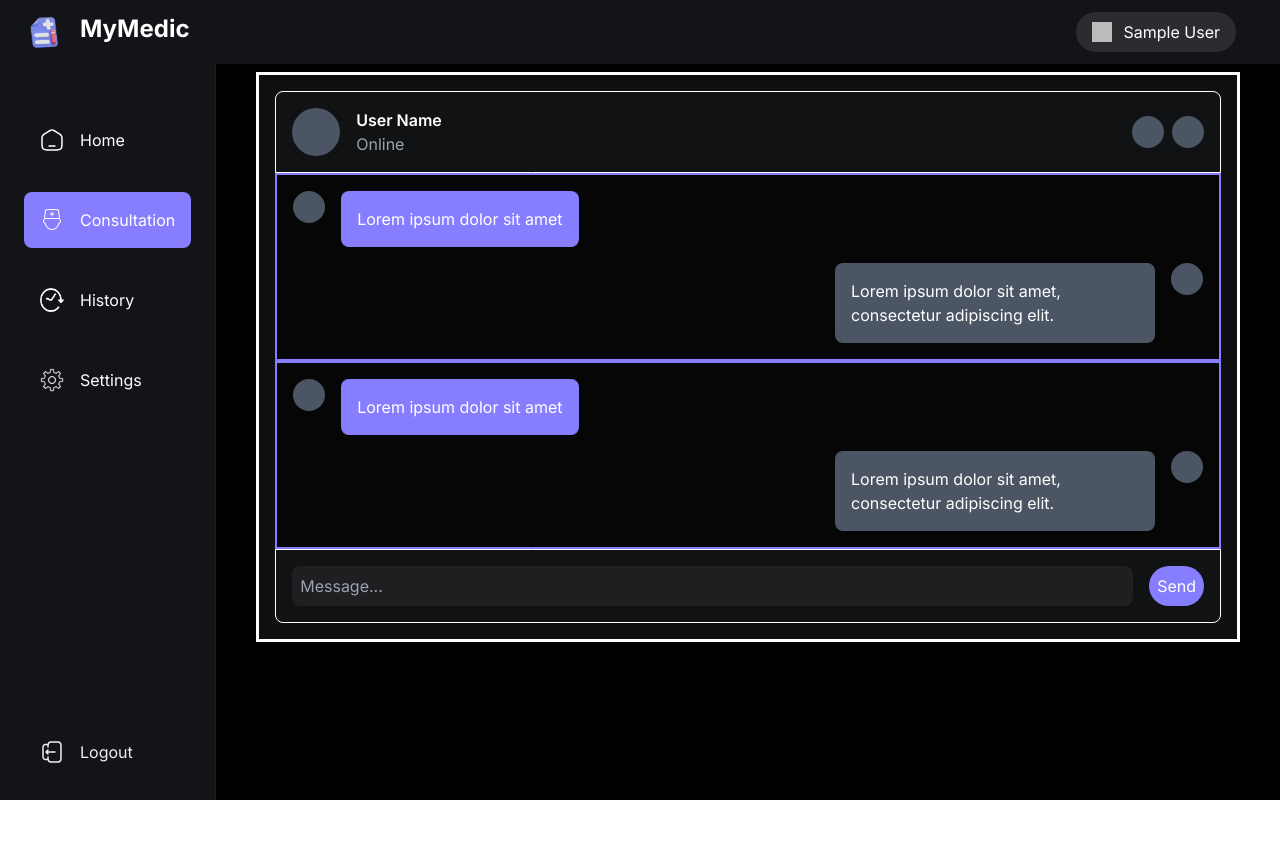
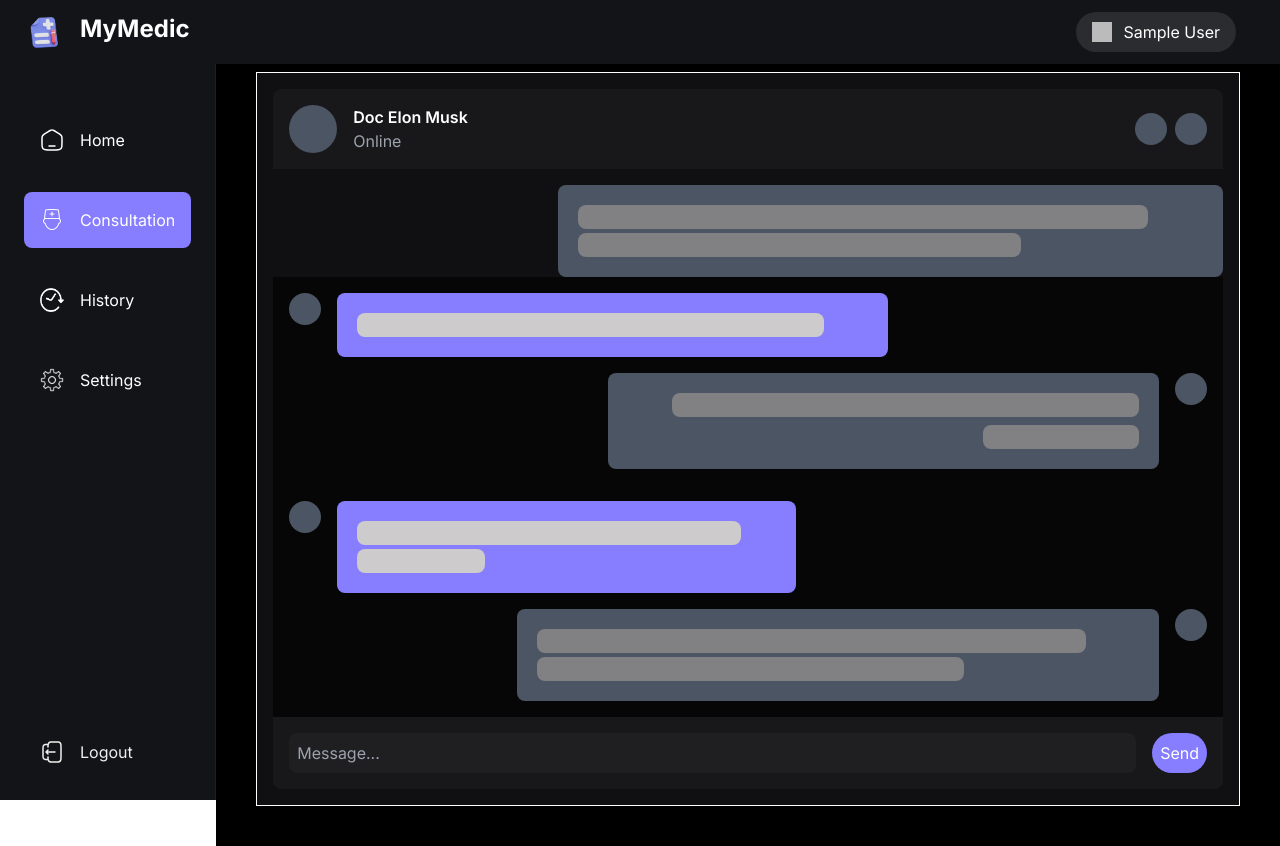
Before and after one commit to Shantanu2k19/google_mymedic, a Next.js app in the folder WebDev/: page /consult in a window 1280 px wide. Before the commit the page ends 800 px from the top, so only its background shows below. Built offline with nearby package versions, Linux system fonts and the light colour scheme; no server answers; sample sign-in values are in the browser's storage.

Commit message:
doctor message box modified, improved styling

```diff
--- a/WebDev/components/home/chatimage.tsx
+++ b/WebDev/components/home/chatimage.tsx
@@ -1,21 +1,22 @@
+interface MessageLightProps {
+  prop: number;
+}
+
 const ChatImage = () => {
     return (
-        <div className="border-2 border-white relative flex flex-col bg-dark-3 text-light-1
+        <div className="border border-white relative flex flex-col bg-dark-3 text-light-1
 w-full -mt-10 overflow-hidden
 ">
-      {/* Blur Overlay */}
-      {/* <div className="border border-white absolute inset-0 backdrop-blur-lg z-200"></div> */}
-
       {/* Chat Content */}
-      <div className="border border-white relative flex flex-col z-20 p-4">
+      <div className="relative flex flex-col z-20 p-4">
 
 
         {/* Chat Header */}
-        <div className="flex items-center p-4 bg-dark-2 bg-opacity-60 rounded-t-lg backdrop-blur-md border border-white">
+        <div className="flex items-center p-4 bg-dark-4 bg-opacity-60 rounded-t-lg backdrop-blur-md mb-4">
           <div className="flex items-center space-x-4">
             <div className="w-12 h-12 bg-gray-600 rounded-full"></div>
             <div>
-              <h2 className="text-lg font-semibold">User Name</h2>
+              <h2 className="text-lg font-semibold">Doc Elon Musk</h2>
               <p className="text-sm text-gray-400">Online</p>
             </div>
           </div>
@@ -26,32 +27,42 @@ w-full -mt-10 overflow-hidden
         </div>
 
         {/* Chat Body */}
-        <div className="border-2 border-primary-500 flex-1 p-4 space-y-4 overflow-y-hidden bg-dark-1 bg-opacity-60 backdrop-blur-md">
+        <div className="flex space-x-4 justify-end">
+          <div className="bg-gray-600 text-white p-4 rounded-lg w-[70%]">
+            < MessageDark prop={0.9}/>
+            < MessageDark prop={0.7}/>
+          </div>
+        </div>
+
+        <div className="flex-1 p-4 space-y-4 overflow-y-hidden bg-dark-1 bg-opacity-60 backdrop-blur-md">
           <div className="flex space-x-4">
             <div className="w-8 h-8 bg-gray-600 rounded-full"></div>
-            <div className="bg-primary-500 text-white p-4 rounded-lg max-w-xs">
-              Lorem ipsum dolor sit amet
+            <div className="bg-primary-500 text-white p-4 rounded-lg w-3/5">
+              < MessageLight prop={0.9}/>
             </div>
           </div>
           <div className="flex space-x-4 justify-end">
-            <div className="bg-gray-600 text-white p-4 rounded-lg max-w-xs">
-              Lorem ipsum dolor sit amet, consectetur adipiscing elit.
+            <div className="flex flex-col items-end bg-gray-600 text-white p-4 rounded-lg w-3/5">
+              <MessageDark prop={0.9}/>
+              < MessageDark prop={0.3}/>
             </div>
             <div className="w-8 h-8 bg-gray-600 rounded-full"></div>
           </div>
           {/* Add more messages as needed */}
         </div>
 
-        <div className="border-2 border-primary-500 flex-1 p-4 space-y-4 overflow-y-hidden bg-dark-1 bg-opacity-60 backdrop-blur-md">
+        <div className="flex-1 p-4 space-y-4 overflow-y-hidden bg-dark-1 bg-opacity-60 backdrop-blur-md">
           <div className="flex space-x-4">
             <div className="w-8 h-8 bg-gray-600 rounded-full"></div>
-            <div className="bg-primary-500 text-white p-4 rounded-lg max-w-xs">
-              Lorem ipsum dolor sit amet
+            <div className="bg-primary-500 text-white p-4 rounded-lg w-[50%] ">
+              < MessageLight prop={0.9}/>
+              < MessageLight prop={0.3}/>
             </div>
           </div>
           <div className="flex space-x-4 justify-end">
-            <div className="bg-gray-600 text-white p-4 rounded-lg max-w-xs">
-              Lorem ipsum dolor sit amet, consectetur adipiscing elit.
+            <div className="bg-gray-600 text-white p-4 rounded-lg w-[70%]">
+              < MessageDark prop={0.9}/>
+              < MessageDark prop={0.7}/>
             </div>
             <div className="w-8 h-8 bg-gray-600 rounded-full"></div>
           </div>
@@ -59,7 +70,7 @@ w-full -mt-10 overflow-hidden
         </div>
 
         {/* Chat Footer */}
-        <div className="border border-white flex items-center p-4 bg-dark-2 bg-opacity-60 rounded-b-lg backdrop-blur-md">
+        <div className="flex items-center p-4 bg-dark-4 bg-opacity-60 rounded-b-lg backdrop-blur-md">
           <input
             type="text"
             placeholder="Message..."
@@ -75,12 +86,18 @@ w-full -mt-10 overflow-hidden
     )
 }
 
-const lorem = () => {
-    return (
-        <div className="bg-gray-600 text-white p-4 rounded-lg max-w-xs">
-        Lorem ipsum dolor sit amet, consectetur adipiscing elit.
+const MessageLight: React.FC<MessageLightProps> = ({ prop }) => {
+  return (
+    <div className="bg-light-6 rounded-lg h-6 m-1" style={{ width: `${prop * 100}%` }}>
       </div>
     )
 }
 
+const MessageDark: React.FC<MessageLightProps> = ({ prop }) => {
+  return (
+    <div className="bg-dark-5 rounded-lg h-6 m-1" style={{ width: `${prop * 100}%` }}>
+    </div>
+  )
+}
+
 export default ChatImage;
--- a/WebDev/tailwind.config.js
+++ b/WebDev/tailwind.config.js
@@ -255,11 +255,13 @@ module.exports = {
         "dark-2": "#121417",
         "dark-3": "#101012",
         "dark-4": "#1F1F22",
+        "dark-5": "#818183",
         "light-1": "#FFFFFF",
         "light-2": "#EFEFEF",
         "light-3": "#7878A3",
         "light-4": "#5C5C7B",
         "light-5": "#E8E8E8",
+        "light-6": "#CDCBCB",
         "gray-1": "#697C89",
         "gray-2": "#363636",
         "gray-3": "#6F6F6F",
```
